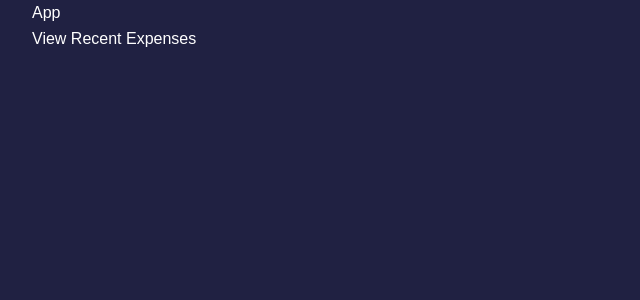
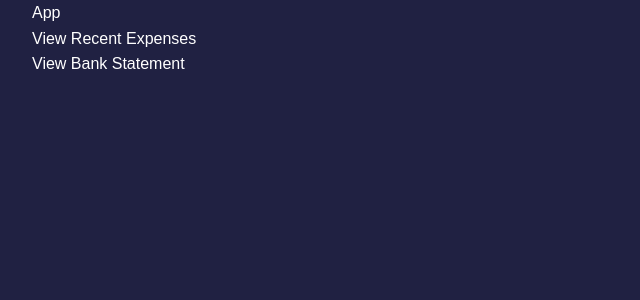
Before and after one commit to SaachiKaup/ExpenseTrackingWebsite, a Next.js app: page / in a window 1280 px wide. Shown: the top 300 px of the page, without its empty margins (0-640 px from the left). Built offline with nearby package versions, Linux system fonts and the light colour scheme.

Commit message:
Added SetuTransactions to index.js

```diff
--- a/pages/index.js
+++ b/pages/index.js
@@ -22,6 +22,11 @@ export default function Home() {
               <a>View Recent Expenses</a>
             </Link>
           </li>
+          <li>
+            <Link href='/SetuTransactions' >
+              <a>View Bank Statement</a>
+            </Link>
+          </li>
         </ul>
     </div>
   )
```
